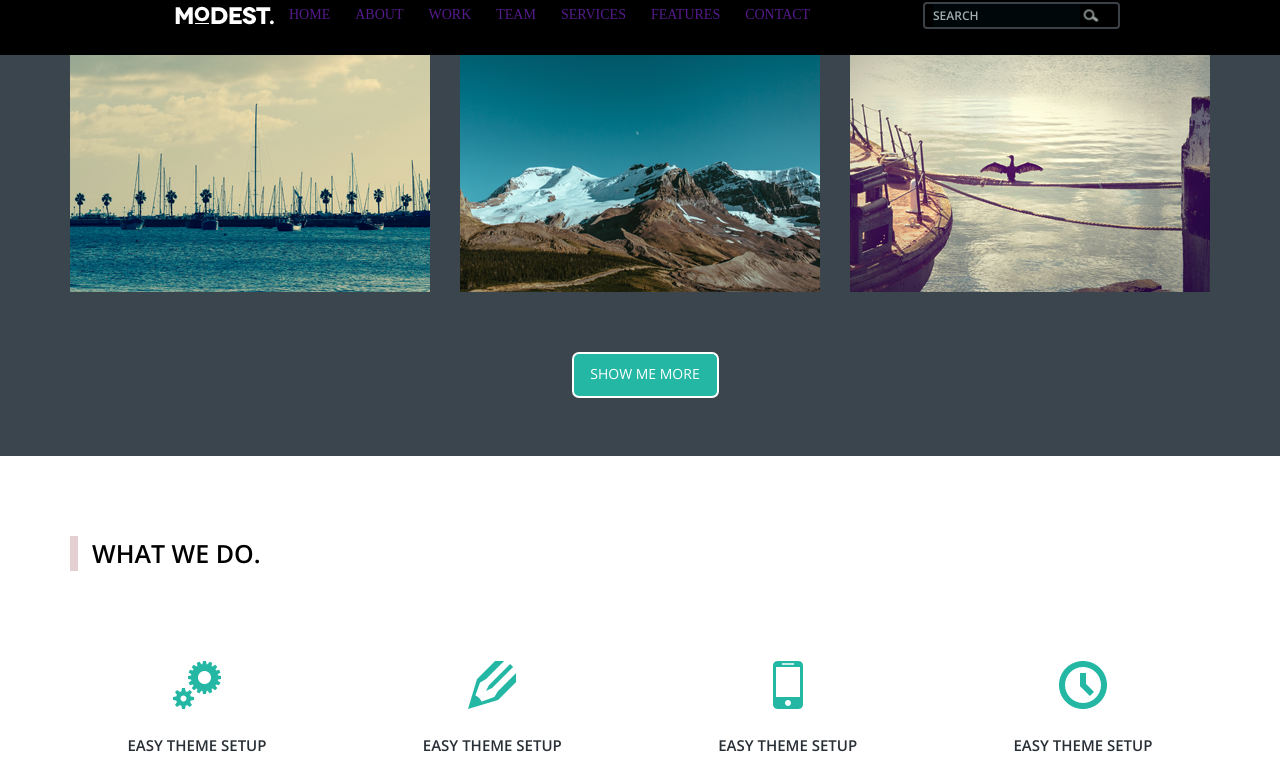
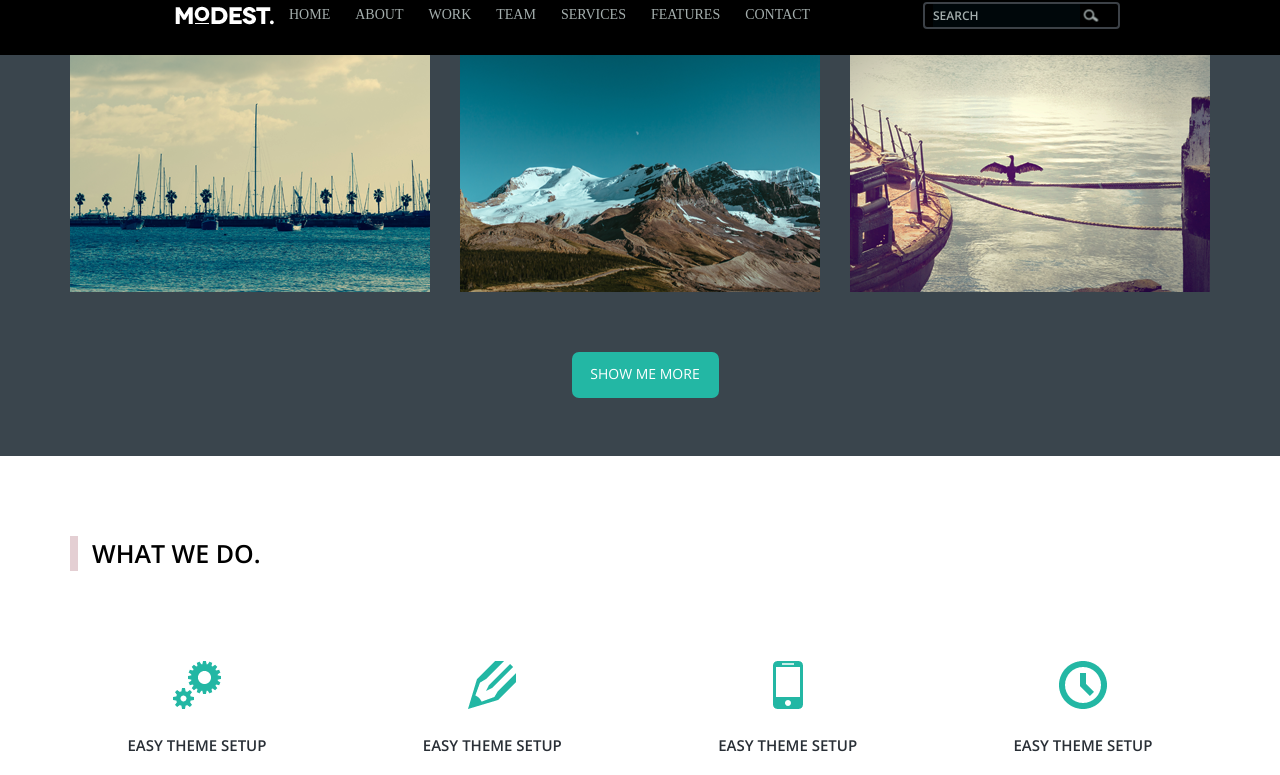
Before and after one commit to poetelmiron/poetelmiron.github.io, a plain HTML site: page index.html in a window 1280 px wide. In both pictures the pointer is over the link "SHOW ME MORE". Shown: the part 2473-3248 px from the top of the page. Drawn offline with nearby package versions, Linux system fonts and the light colour scheme.

Commit message:
finish buttom last

```diff
--- a/style.css
+++ b/style.css
@@ -208,7 +208,7 @@ body {
 	display: flex;
 }
 
-.nav-menu li {
+.nav-menu li a {
 	color: #a4aead;
 	font-family: "Open Sans - Semibold";
 	font-size: 14px;
@@ -616,6 +616,7 @@ body {
 .button-top5:hover {
 	background: #23b7a4;
 	color: #fff;
+	border: 2px solid #23b7a4;
 }
 
 .button-top5 {
@@ -829,6 +830,7 @@ body {
 .button-cont:hover {
 	background: #23b7a4;
 	color: #fff;
+	border: 2px solid #23b7a4;
 }
 
 .button-cont {
```
